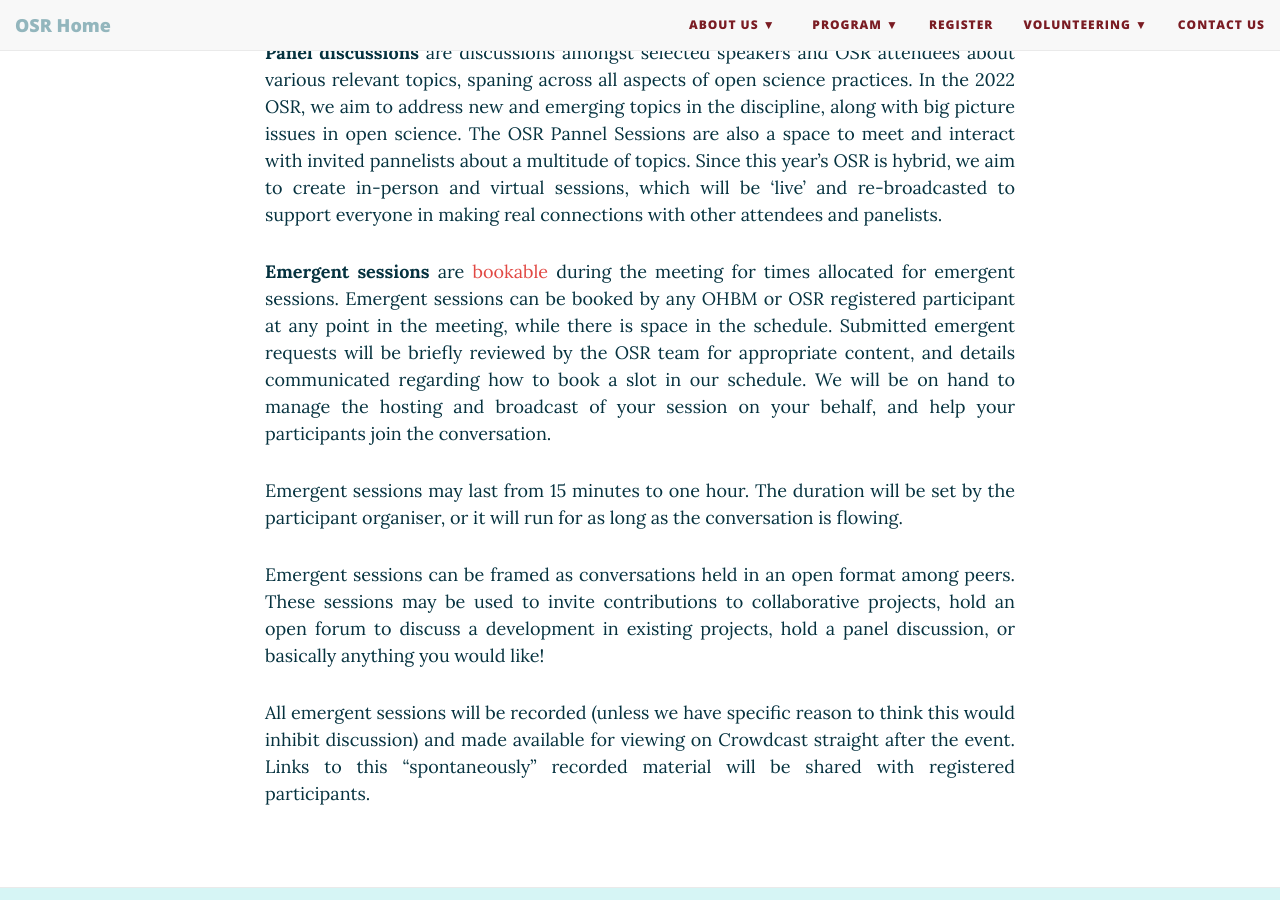
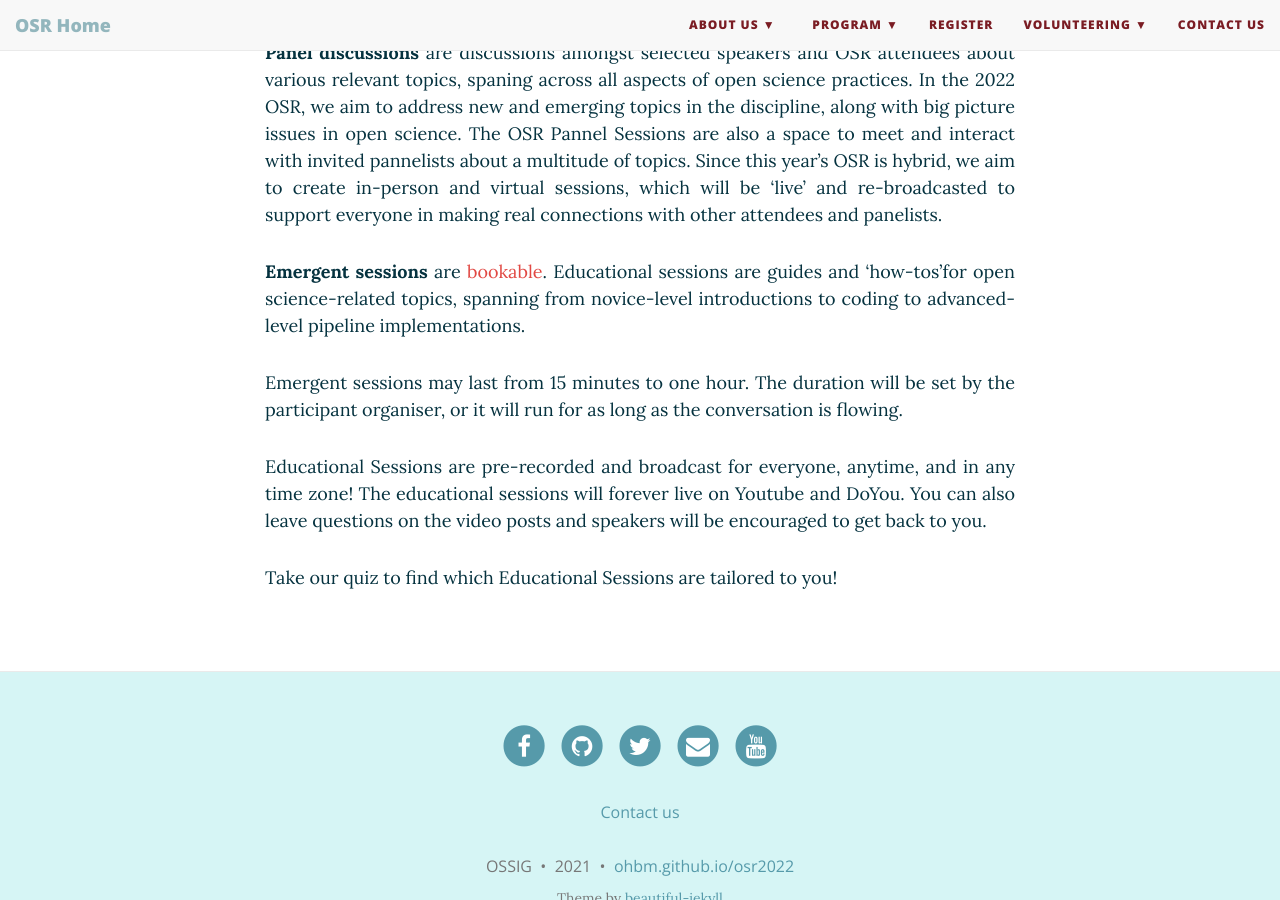
Before and after one commit to ohbm/osr2023, a Jekyll site: the page built from formats.md, in a window 1280 px wide and 900 px high, scrolled down 832 px. Built offline with Jekyll 4.4.1, drawn with Linux system fonts in a browser that asks for light colours; nearby versions of some CDN libraries.

Commit message:
Update formats.md

```diff
--- a/formats.md
+++ b/formats.md
@@ -31,9 +31,9 @@
 <div id='emergent'></div>
 
 
-<p align="justify">**Emergent sessions** are [bookable](/submit.md){:target="_blank"} during the meeting for times allocated for emergent sessions. Emergent sessions can be booked by any OHBM or OSR registered participant at any point in the meeting, while there is space in the schedule. Submitted emergent requests will be briefly reviewed by the OSR team for appropriate content, and details communicated regarding how to book a slot in our schedule. We will be on hand to manage the hosting and broadcast of your session on your behalf, and help your participants join the conversation.</p>
+<p align="justify">**Emergent sessions** are [bookable](/submit.md){:target="_blank"}. Educational sessions are guides and 'how-tos'for open science-related topics, spanning from novice-level introductions to coding to advanced-level pipeline implementations.</p>
 <p align="justify">Emergent sessions may last from 15 minutes to one hour. The duration will be set by the participant organiser, or it will run for as long as the conversation is flowing.</p>
-<p align="justify">Emergent sessions can be framed as conversations held in an open format among peers. These sessions may be used to invite contributions to collaborative projects, hold an open forum to discuss a development in existing projects, hold a panel discussion, or basically anything you would like!</p>
-<p align="justify">All emergent sessions will be recorded (unless we have specific reason to think this would inhibit discussion) and made available for viewing on Crowdcast straight after the event. Links to this “spontaneously” recorded material will be shared with registered participants.
+<p align="justify"> Educational Sessions are pre-recorded and broadcast for everyone, anytime, and in any time zone! The educational sessions will forever live on Youtube and DoYou. You can also leave questions on the video posts and speakers will be encouraged to get back to you.</p>
+<p align="justify">Take our quiz to find which Educational Sessions are tailored to you!
 </p>
 {::options parse_block_html="false" /}
```
